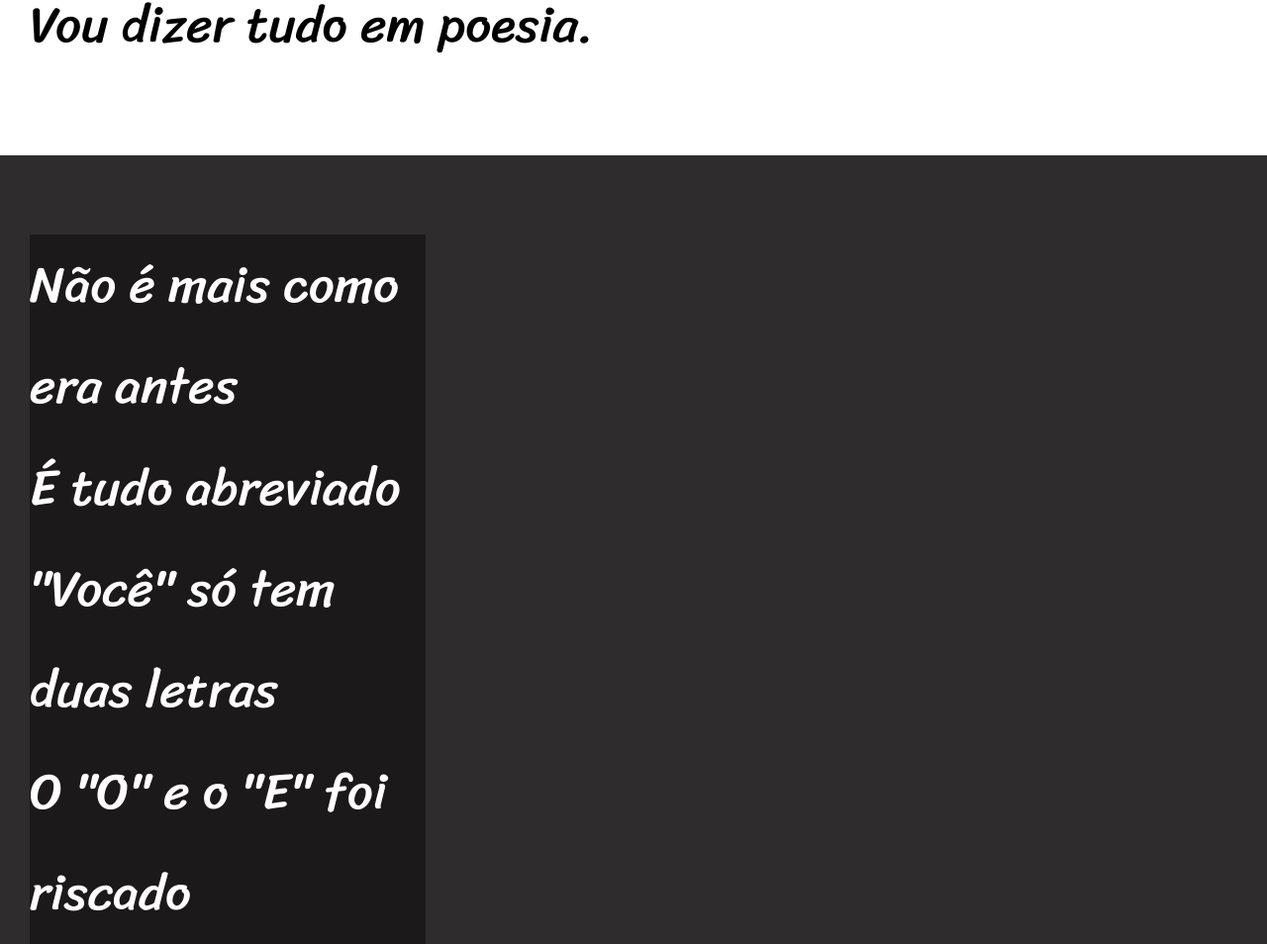
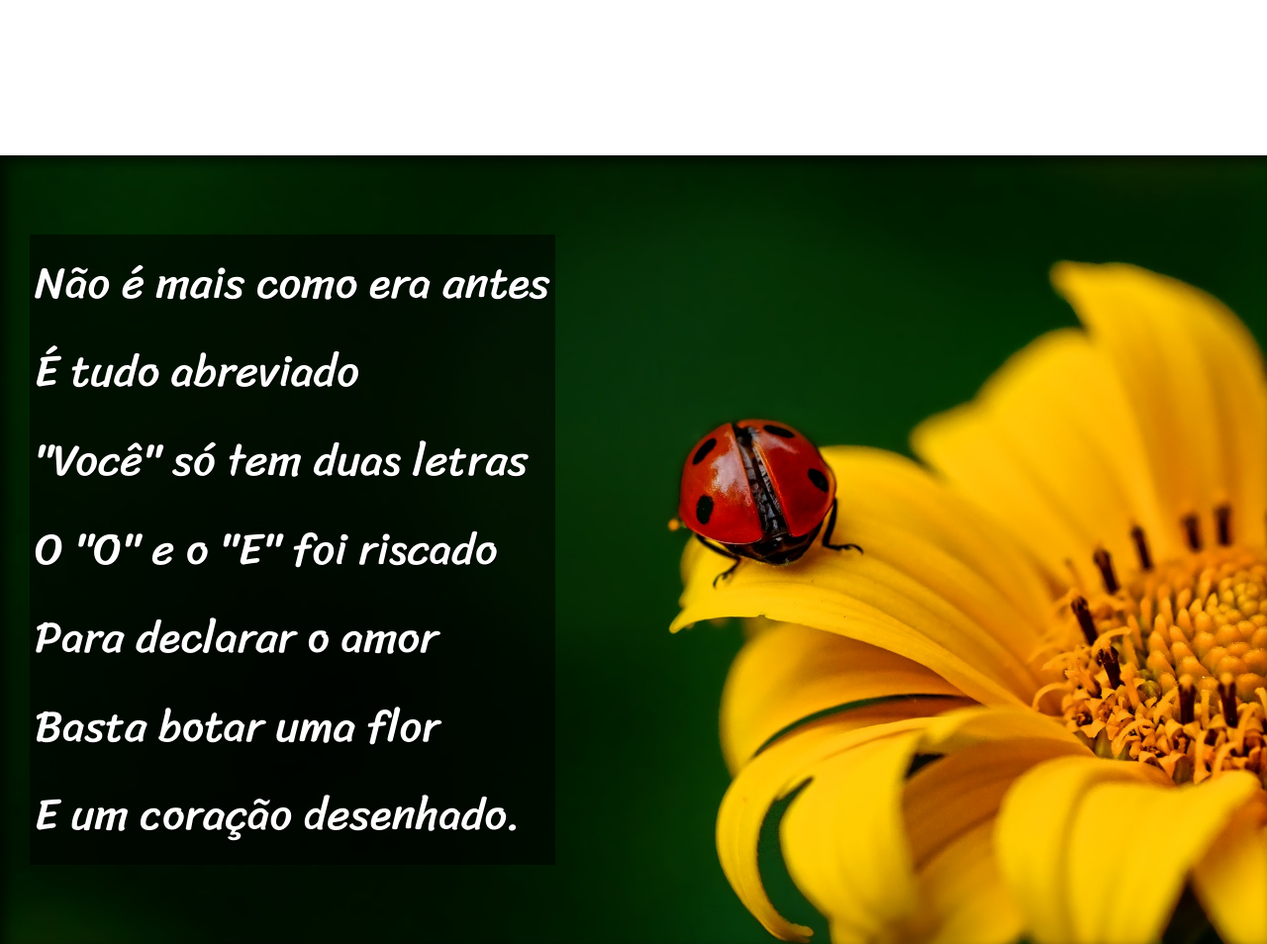
Before and after one commit to jonatas-Dias/html-css, a plain HTML site: page desafios/desafio012/index.html in a window 1280 px wide. Shown: the part 942-1896 px from the top of the page at 99% size. Drawn offline with Linux system fonts and the light colour scheme; a web font is replaced by a local one.

Commit message:
projeto finalizado!

```diff
--- a/desafios/desafio012/estilo.css
+++ b/desafios/desafio012/estilo.css
@@ -58,14 +58,22 @@ section {    /*section geral. criando o efeito paralax*/
     line-height: 2em; /*espaçamento entre linhas*/
     padding-left: 30px; /*afastamento das letras*/
     font-family: var(--fonte3);
-    font-size: 4vw;
+    font-size: 3.5vw;
 
+
+
+}
+section > p {
+    padding-bottom: 2em;
 
 }
 
 section.imagem > p {
-    background-color: rgba(0, 0, 0, 0.425);
-    width: 400px;
+    display: inline-block;
+    background-color: rgba(0, 0, 0, 0.541);
+    padding: 5px;
+    text-shadow: 1px 1px 0px rgb(0, 0, 0);/*sombra nas letras*/
+
 }
 
 section.normal {
@@ -75,6 +83,19 @@ section.normal {
 section.imagem {
     background-color: rgb(46, 44, 44);
     color: white;
+    box-shadow: inset/*sombra para dentro*/ 6px 6px 13px 0px rgba(0, 0, 0, 0.658); /*sombra nas bordas*/
+    background-attachment: fixed;/*efeito parallax;fixar img*/
+}
+section#img01 {
+    background-image: url(imagens/background001.jpg);
+    background-position: right center;/*posição da img; a direita e centro*/
+    background-size: cover;/*diminuir a img*/
+}
+
+section#img02 {
+    background-image: url(imagens/background002.jpg);
+    background-position: right center;
+
 }
 
 footer {
--- a/desafios/desafio012/index.html
+++ b/desafios/desafio012/index.html
@@ -30,7 +30,7 @@
 
 
 
-    <section class="imagem">
+    <section class="imagem" id="img01">
         <p>
             Não é mais como era antes <br>
             É tudo abreviado <br>
@@ -67,7 +67,7 @@
     </section>
 
 
-    <section class="imagem">
+    <section class="imagem" id="img02">
         <p>
             Tenho saudade das cartas <br>
             Escritas com a própria mão <br>
```
